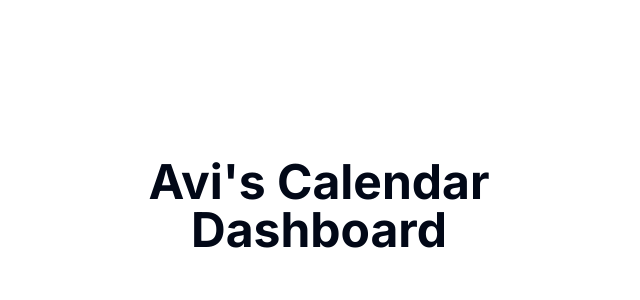
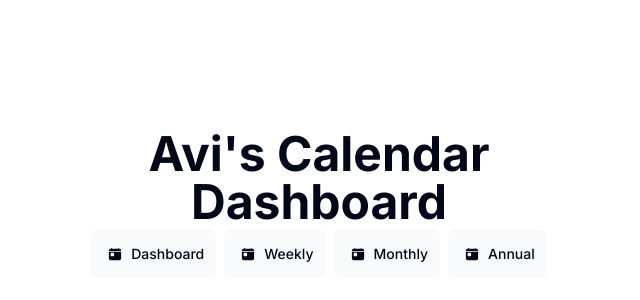
Before and after one commit to AviPeltz/calendar, a Next.js app: page / in a window 1280 px wide. Shown: the part 194-494 px from the top of the page, without its empty margins (321-961 px from the left). Built offline with nearby package versions, Linux system fonts and the light colour scheme; a web font is replaced by a local one.

Commit message:
nav links

```diff
--- a/package.json
+++ b/package.json
@@ -15,6 +15,7 @@
     "next": "14.0.3",
     "react": "^18",
     "react-dom": "^18",
+    "react-icons": "^5.0.1",
     "tailwind-merge": "^2.1.0",
     "tailwindcss-animate": "^1.0.7"
   },
--- a/src/app/page.tsx
+++ b/src/app/page.tsx
@@ -1,10 +1,13 @@
+"use client";
 import Image from 'next/image'
+import NavLinks from './ui/dashboard/nav-link'
 
 export default function Page() {
   return (
     <main className="flex min-h-screen flex-col items-center justify-between p-24">
       <div className="flex flex-col items-center justify-center w-full flex-1 px-20 text-center">
         <h1 className="text-5xl font-bold">Avi's Calendar <br /> Dashboard</h1>
+        <NavLinks />
       </div>
     </main>
   )
--- /dev/null
+++ b/src/app/ui/dashboard/nav-link.tsx
@@ -0,0 +1,56 @@
+import { IoToday } from "react-icons/io5";
+import Link from 'next/link';
+import { usePathname } from 'next/navigation';
+import clsx from 'clsx';
+
+const links = [
+    {
+        name: 'Dashboard',
+        href: '/dashboard',
+        icon: IoToday,
+    },
+    {
+        name: 'Weekly',
+        href: '/weekly',
+        icon: IoToday,
+    },
+    {
+        name: 'Monthly',
+        href: '/monthly',
+        icon: IoToday,
+    },
+    {
+        name: 'Annual',
+        href: '/annual',
+        icon: IoToday,
+    },
+];
+
+export default function NavLinks() {
+    const pathname = usePathname();
+    return(
+        <div className="flex">
+        {links.map((link) => {
+            const LinkIcon = link.icon;
+            return (
+            <div className="p-1">
+            <Link
+                key={link.name}
+                href={link.href}
+                /* makes this an active link when clicked and path changes to link.href but somehow the page doesnt reloads*/
+                className={clsx(
+                'flex h-[48px] grow items-center gap-1 rounded-md bg-gray-50 p-3 text-sm font-medium hover:bg-sky-100 hover:text-blue-600 md:flex-none md:justify-start md:p-2 md:px-3',
+                {
+                    'bg-sky-100 text-blue-600': pathname == link.href,
+                },
+                )}
+            >
+                <LinkIcon className="w-6" />
+                <p className="hidden md:block">{link.name}</p>
+            </Link>
+            </div>
+            );
+        })}
+        </div>
+    );
+}
```
Also changed, not shown: 1 other file (tests, documents, lock files or other folders).
